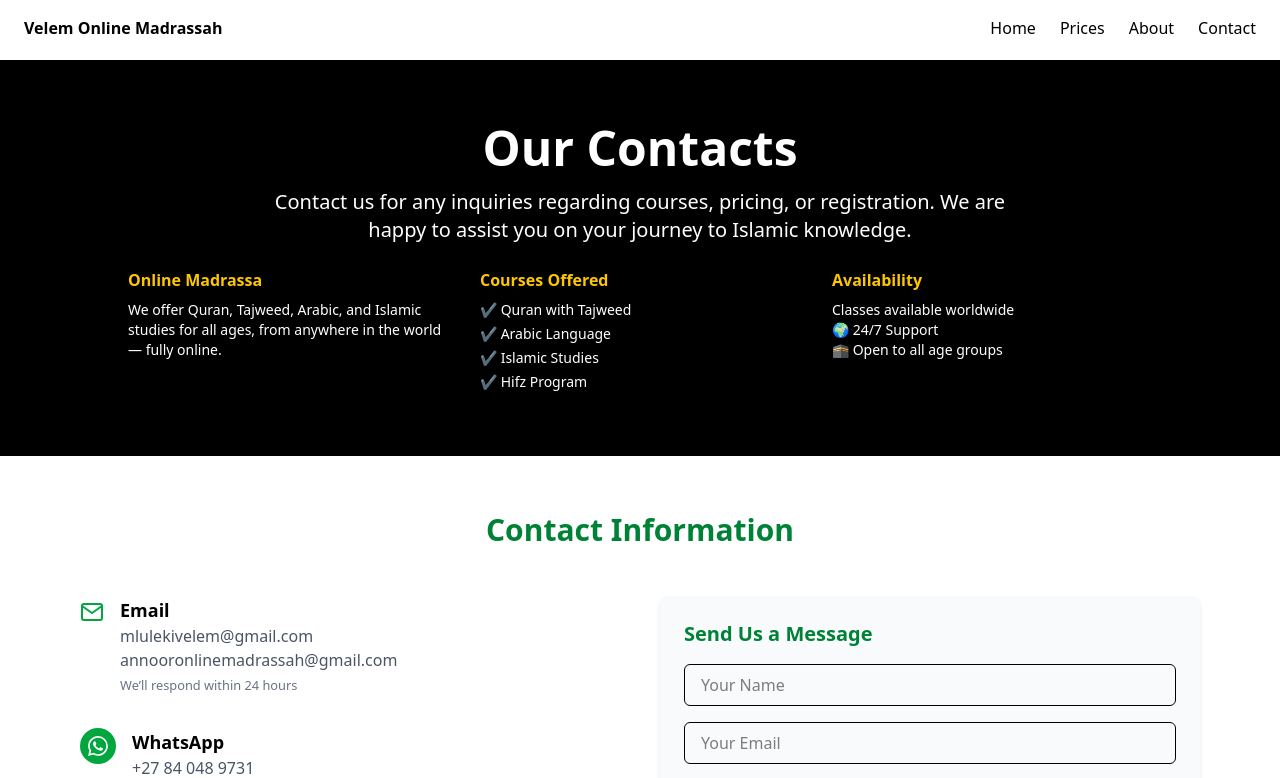
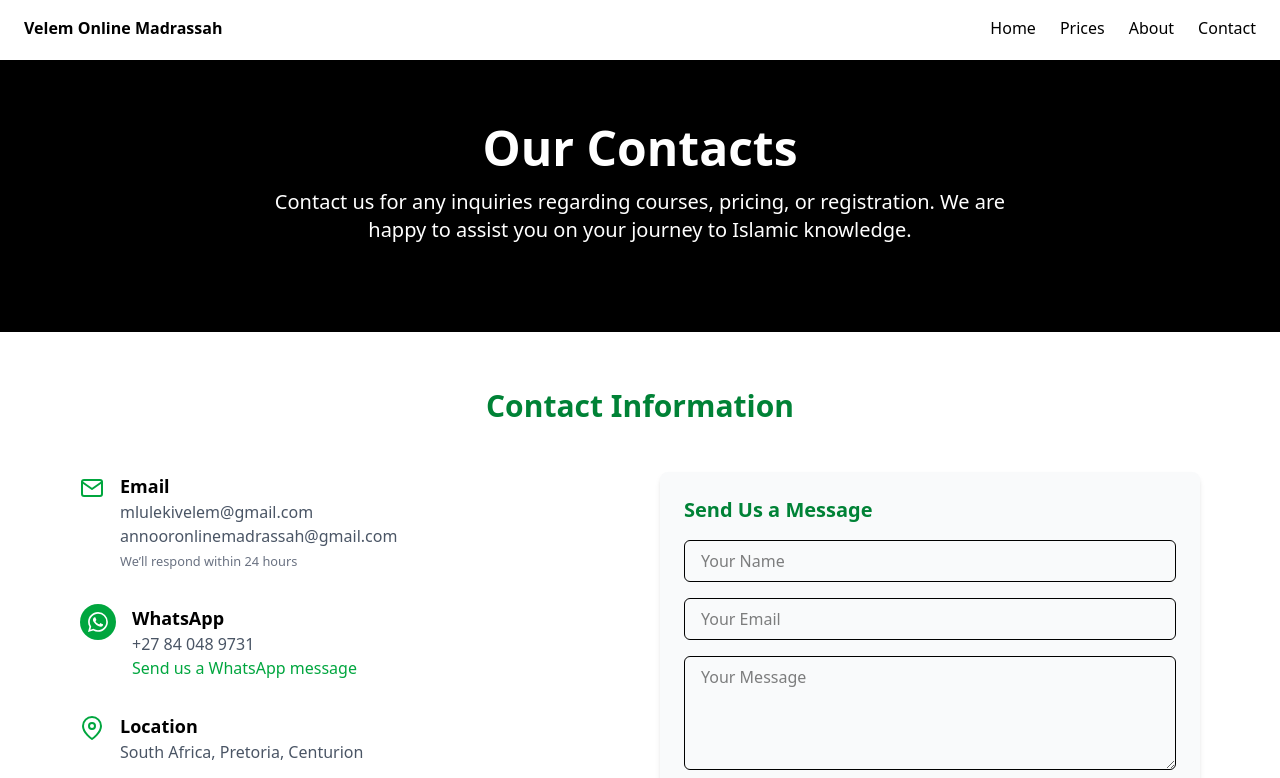
Before and after one commit to Velem130/madrassa, a React (Vite) app: page /Contact in a window 1280 px wide. Shown: the top 778 px of the page. Built offline with nearby package versions, Linux system fonts and the light colour scheme.

Commit message:
update contacts part

```diff
--- a/src/components/Hero.jsx
+++ b/src/components/Hero.jsx
@@ -16,7 +16,6 @@ function Hero() {
           <br /> FOR{' '}
           <span className="text-yellow-400">STUDENTS</span> WORLDWIDE
         </h1>
-
         <p className="text-lg text-yellow-400 md:text-xl mb-6 tracking-wide">
           Empowering Students with Quran & Islamic Knowledge
         </p>
--- a/src/pages/Contact.jsx
+++ b/src/pages/Contact.jsx
@@ -50,35 +50,7 @@ function Contact() {
           We are happy to assist you on your journey to Islamic knowledge.
         </p>
 
-        {/* Footer-style info in header section */}
-        <div className="grid grid-cols-1 md:grid-cols-3 gap-8 max-w-5xl mx-auto text-left px-4 md:px-0">
-          <div>
-            <h4 className="text-yellow-400 font-semibold mb-2">Online Madrassa</h4>
-            <p className="text-sm">
-              We offer Quran, Tajweed, Arabic, and Islamic studies for all ages,
-              from anywhere in the world — fully online.
-            </p>
-          </div>
 
-          <div>
-            <h4 className="text-yellow-400 font-semibold mb-2">Courses Offered</h4>
-            <ul className="text-sm space-y-1">
-              <li>✔️ Quran with Tajweed</li>
-              <li>✔️ Arabic Language</li>
-              <li>✔️ Islamic Studies</li>
-              <li>✔️ Hifz Program</li>
-            </ul>
-          </div>
-
-          <div>
-            <h4 className="text-yellow-400 font-semibold mb-2">Availability</h4>
-            <p className="text-sm">
-              Classes available worldwide <br />
-              🌍 24/7 Support <br />
-              🕋 Open to all age groups
-            </p>
-          </div>
-        </div>
       </section>
 
       {/* Contact Info */}
```
